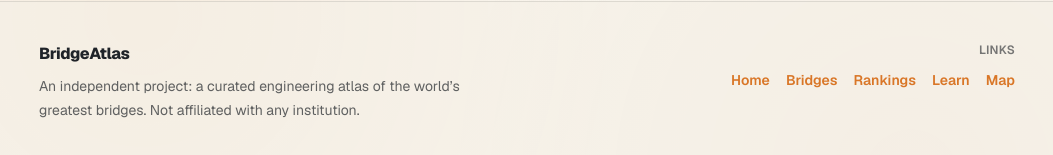
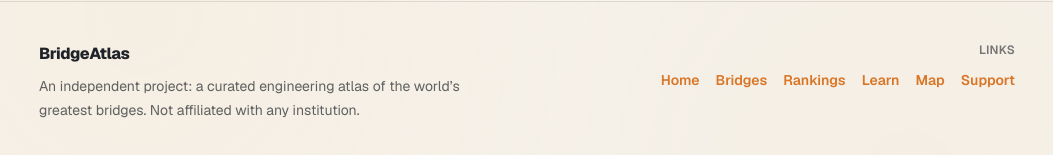
Before and after one commit to Yondoff/bridgeatlas, a Next.js app: page / in a window 1280 px wide. Shown: the part 1664-1819 px from the top of the page, without its empty margins (113-1166 px from the left). Built offline with nearby package versions, Linux system fonts and the light colour scheme; no server answers; a web font is replaced by a local one.

Commit message:
Add Ko-fi donation link to footer

```diff
--- a/src/components/SiteFooter.tsx
+++ b/src/components/SiteFooter.tsx
@@ -2,18 +2,21 @@
 
 import Link from "next/link";
 import { usePathname } from "next/navigation";
+import { localeFromPathname } from "@/lib/locale";
 
 function withBase(base: string, href: string) {
   if (href === "/") return base || "/";
   return `${base}${href}`;
 }
 
+const SUPPORT_URL = "https://ko-fi.com/bridgeatlas";
+
 export default function SiteFooter() {
   const pathname = usePathname() || "/";
-  const isFR = pathname === "/fr" || pathname.startsWith("/fr/");
-  const base = isFR ? "/fr" : "";
+  const { locale, base } = localeFromPathname(pathname);
 
-  const t = isFR
+  const t =
+    locale === "fr"
       ? {
           desc:
             "Un projet indépendant : un atlas d’ingénierie des plus grands ponts du monde. Non affilié à une institution.",
@@ -23,7 +26,9 @@ export default function SiteFooter() {
           rankings: "Classements",
           learn: "Apprendre",
           map: "Carte",
-        credits: "Les crédits photos et les sources sont indiqués sur les pages pont.",
+          support: "Soutenir",
+          credits:
+            "Les crédits photos et les sources sont indiqués sur les pages pont.",
           independent: "Projet indépendant",
           affiliate:
             "Certains liens peuvent être des liens d’affiliation. Nous pouvons toucher une commission, sans coût supplémentaire pour vous.",
@@ -37,6 +42,7 @@ export default function SiteFooter() {
           rankings: "Rankings",
           learn: "Learn",
           map: "Map",
+          support: "Support",
           credits: "Photos & data credits are shown on each bridge page.",
           independent: "Independent project",
           affiliate:
@@ -70,6 +76,14 @@ export default function SiteFooter() {
               <Link className="text-accent font-semibold hover:text-accentDeep" href={withBase(base, "/map")}>
                 {t.map}
               </Link>
+              <a
+                className="text-accent font-semibold hover:text-accentDeep"
+                href={SUPPORT_URL}
+                target="_blank"
+                rel="noopener noreferrer"
+              >
+                {t.support}
+              </a>
             </div>
           </div>
         </div>
```
Lines whose indentation alone changed are shown as unchanged.
